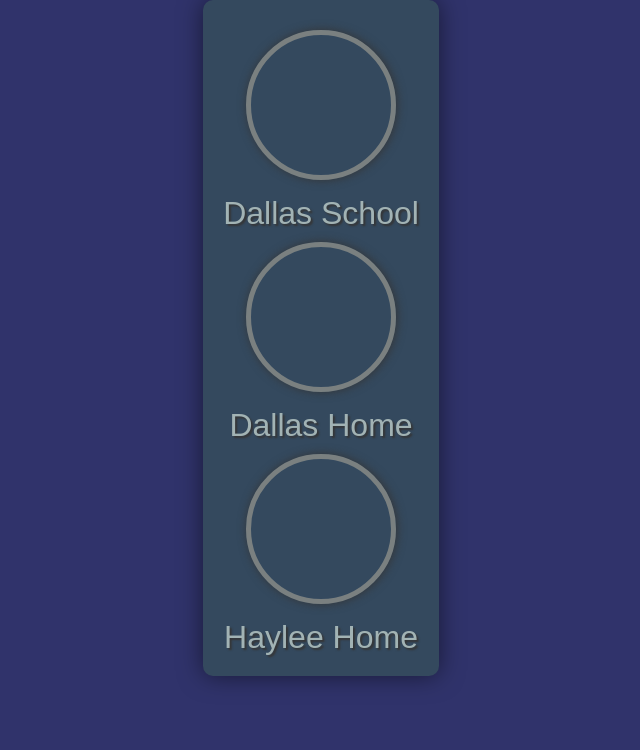
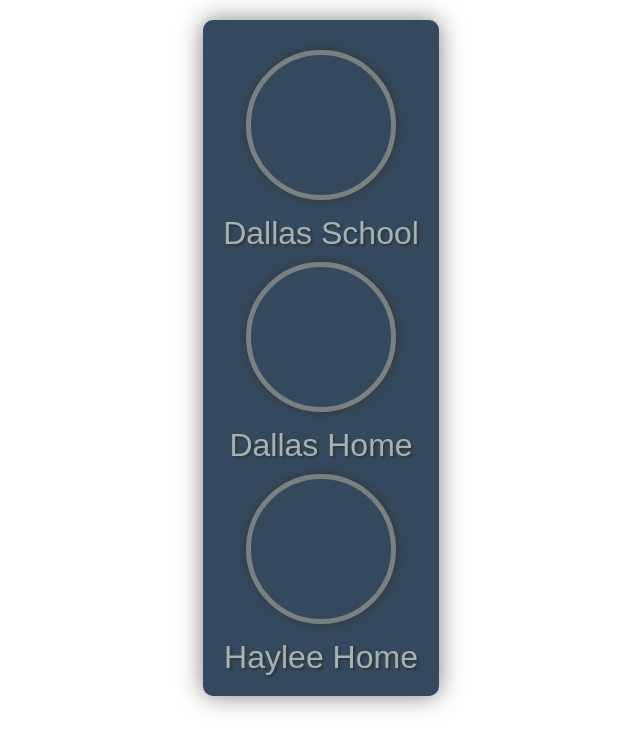
Before and after one commit to David-Jockisch/cardcolors, a plain HTML site: page index.html in a window 1280 px wide. Shown: the whole page, without its empty margins (319-959 px from the left). Drawn offline with Linux system fonts and the light colour scheme; no server answers.

Commit message:
Update index.html

```diff
--- a/index.html
+++ b/index.html
@@ -10,12 +10,12 @@
   <title>Card Colors</title>
   <style>
     body {
-      background-color: #30336b;
+      background-color: #30336b00;
       display: flex;
       flex-direction: column;
       align-items: center;
       height: 100vh;
-      margin: 0;
+      margin: 20px;
     }
     #static-border {
       display: flex;
```
